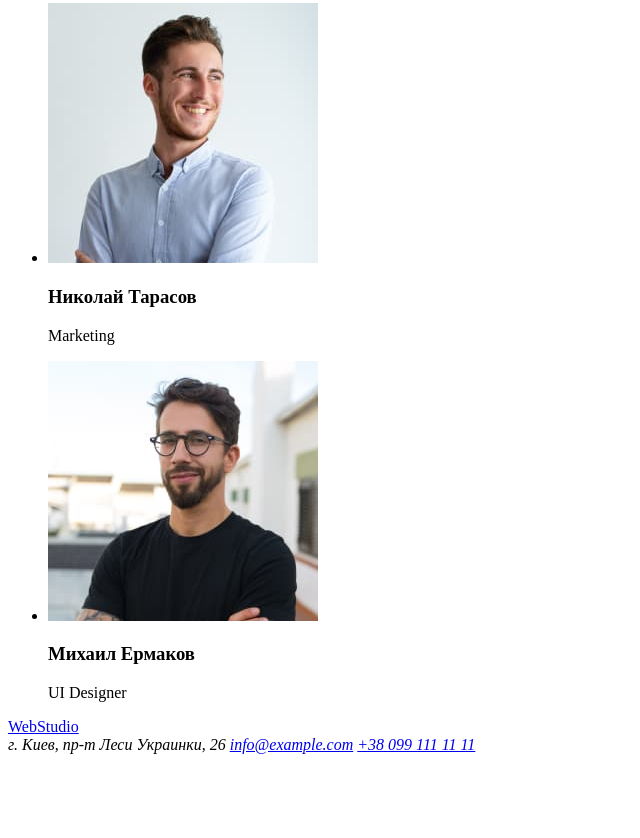
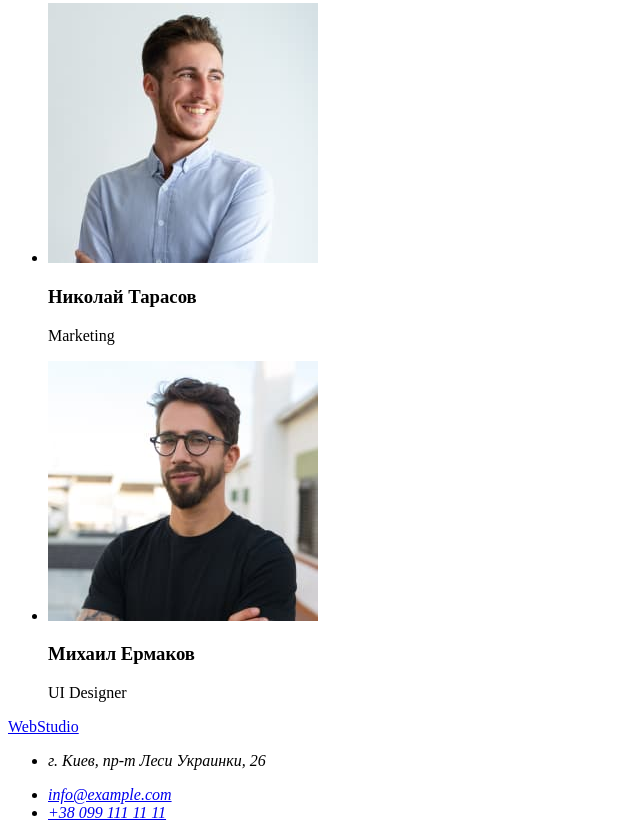
Before and after one commit to Oleh-Semenenko/goit-markup-hw-01, a plain HTML site: page index.html in a window 1280 px wide. Shown: the part 2333-3171 px from the top of the page, without its empty margins (0-640 px from the left). Before the commit the page ends 3095 px from the top, so only its background shows below. Drawn offline with Linux system fonts and the light colour scheme.

Commit message:
Сделал address в виде списка

```diff
--- a/index.html
+++ b/index.html
@@ -100,9 +100,11 @@
     <footer>
         <a href="/">WebStudio</a>
         <address>
-            г. Киев, пр-т Леси Украинки, 26
-            <a href="mailto:info@example.com">info@example.com</a>
-            <a href="tel:+380991111111">+38 099 111 11 11</a>
+            <ul>
+                <li><p>г. Киев, пр-т Леси Украинки, 26</p></li>
+                <li><a href="mailto:info@example.com">info@example.com</a></li>
+                <li><a href="tel:+380991111111">+38 099 111 11 11</a></li>
+            </ul>
         </address>
     </footer>
 </body>
```
Also changed, not shown: images/box1.jpg (added), images/box2.jpg (added), images/box3.jpg (added), images/icon.jpg (added), images/member1.jpg (added), images/member2.jpg (added), images/member3.jpg (added), images/member4.jpg (added).
